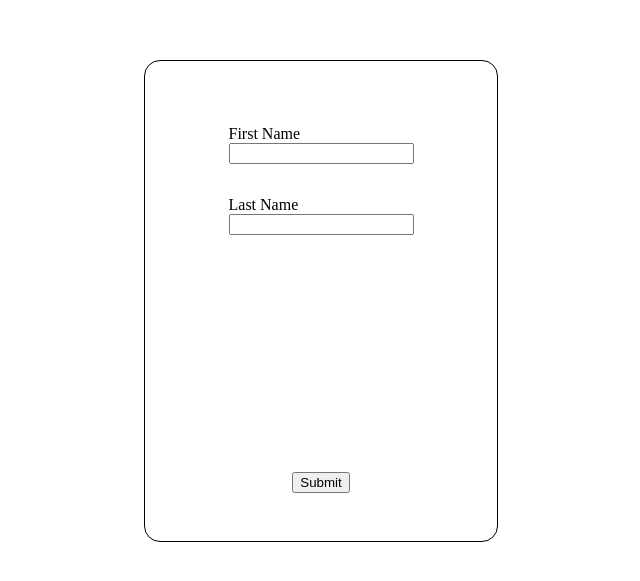
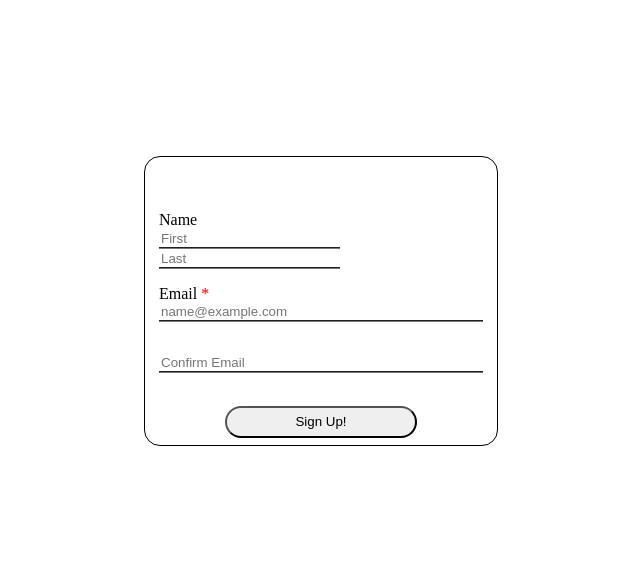
Before and after one commit to RobertShaw1/daily-ui, a plain HTML site: page 001/index.html in a window 1280 px wide. Shown: the part 107-688 px from the top of the page, without its empty margins (327-967 px from the left). Drawn offline with Linux system fonts and the light colour scheme.

Commit message:
styling - first iteration

```diff
--- a/001/index.html
+++ b/001/index.html
@@ -9,20 +9,27 @@
 <body>
   <div class="form-container">
     <form action="" method="post" id="sign-up">
-      <section class="input">
-        <div class="name-input">
-          <label for="first-name" class="name-label">First Name</label>
-          <input type="text" name="user">
+      <fieldset class="input">
+        <label for="name" class="name-label">Name</label>
+        <span>
+          <input type="text" name="user" placeholder="First">
+          <input type="text" name="user" placeholder="Last">
+        </span>
+
+        <div class="email-input">
+          <span>
+            <label for="email" class="email-label">Email</label>
+            <label for="email" class="email-label" style="color:red">*</label>
+          </span>
+          <input type="text" name="email" placeholder="name@example.com" required>
         </div>
-
-        <div class="name-input">
-          <label for="last-name" class="name-label">Last Name</label>
-          <input type="text" name="user">
+        <div class="email-input">
+          <input type="text" name="email" placeholder="Confirm Email" required>
         </div>
-      </section>
+      </fieldset>
 
       <section class="submit">
-        <button type="submit">Submit</button>
+        <button type="submit" id="sign-up-button">Sign Up!</button>
       </section>
     </form>
   </div>
--- a/001/style.css
+++ b/001/style.css
@@ -1,6 +1,24 @@
 html, body {
   height: 100%;
   width: 100%;
+}
+
+input {
+  border-bottom-style: groove;
+  border-top-style: none;
+  border-left-style: none;
+  border-right-style: none;
+}
+
+input:focus {
+  outline: none;
+  border-bottom-color: red;
+}
+
+button:focus, button:hover {
+  outline: none;
+  background-color: orange;
+  color: white;
 }
 
 .form-container {
@@ -10,14 +28,14 @@ html, body {
   align-items: center;
 }
 
-.name-input {
+.name-input, .email-input, .password-input {
   margin: 1rem 0 1rem 0;
   display: flex;
   flex-direction: column;
 }
 
 #sign-up {
-  height: 30rem;
+  height: 18rem;
   width: 22rem;
   display: flex;
   justify-content: space-between;
@@ -34,9 +52,16 @@ html, body {
   display: flex;
   justify-content: flex-start;
   flex-direction: column;
+  border: none;
 }
 
 
 #sign-up .submit {
-  margin-bottom: 3rem;
+  margin: auto;
 }
+
+#sign-up-button {
+  height: 2rem;
+  width: 12rem;
+  border-radius: 1rem;
+}
```
